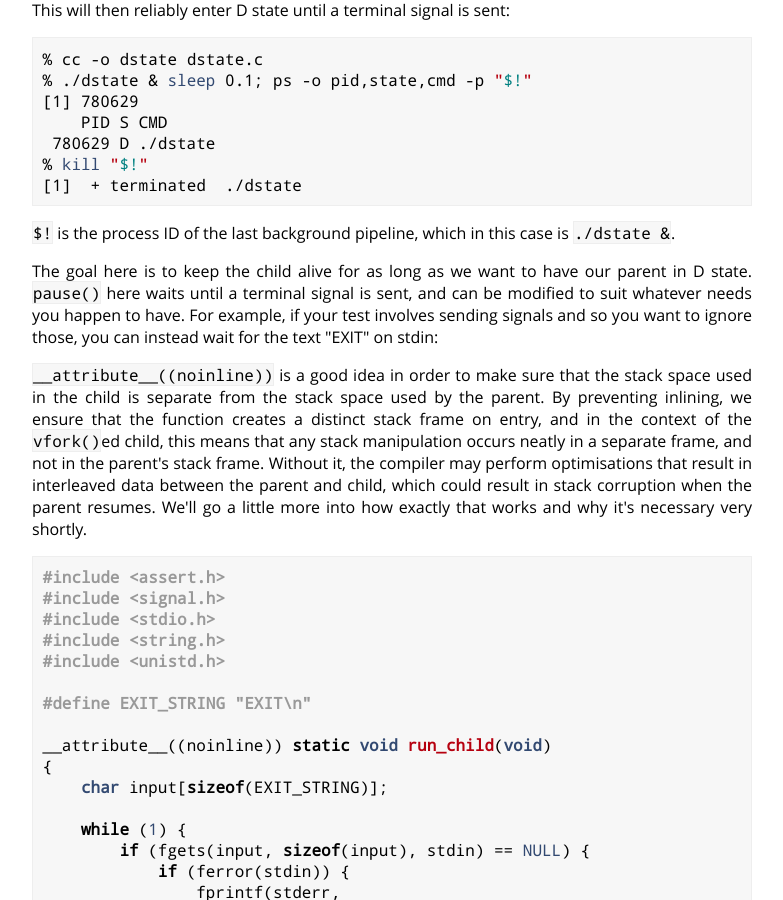
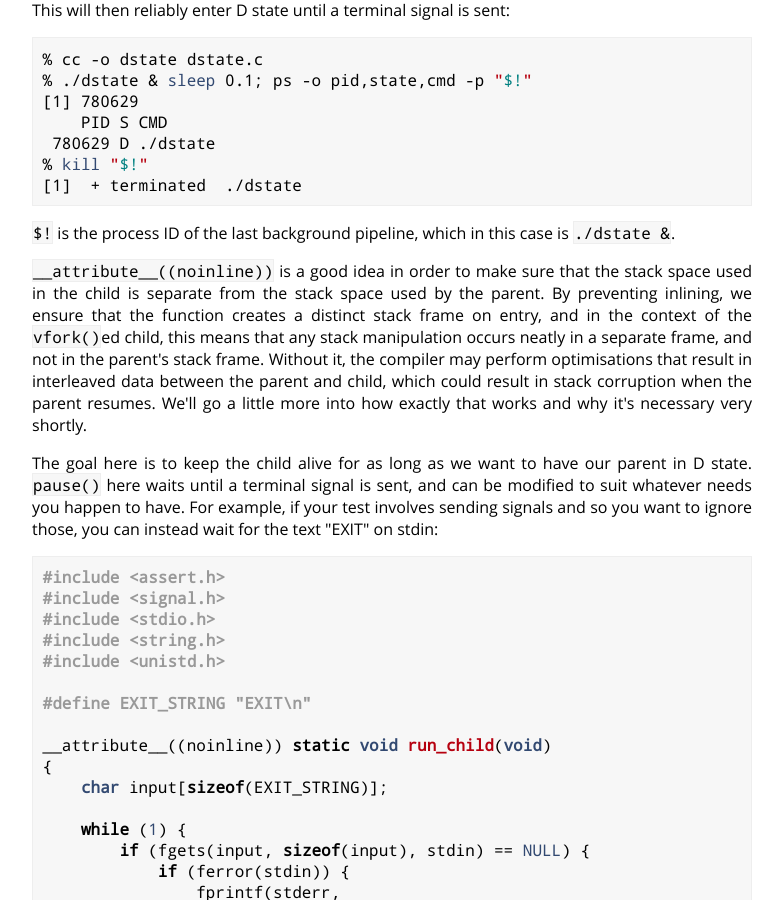
Before and after one commit to cdown/chrisdown.name, a Jekyll site: the page built from _posts/2024-02-05-reliably-creating-d-state-processes-on-demand.md, in a window 1280 px wide and 900 px high, scrolled down 4188 px. Shown: the whole window, without its empty margins (248-1031 px from the left). Built offline with Jekyll 4.4.1, drawn with Linux system fonts in a browser that asks for light colours; a script that is not in the unit is left out; part of the change alters nothing that is shown.

```diff
--- a/_posts/2024-02-05-reliably-creating-d-state-processes-on-demand.md
+++ b/_posts/2024-02-05-reliably-creating-d-state-processes-on-demand.md
@@ -279,12 +279,6 @@ This will then reliably enter D state until a terminal signal is sent:
 `$!` is the process ID of the last background pipeline, which in this case is
 `./dstate &`.
 
-The goal here is to keep the child alive for as long as we want to have our
-parent in D state. `pause()` here waits until a terminal signal is sent, and
-can be modified to suit whatever needs you happen to have. For example, if your
-test involves sending signals and so you want to ignore those, you can instead
-wait for the text "EXIT" on stdin:
-
 `__attribute__((noinline))` is a good idea in order to make sure that
 the stack space used in the child is separate from the stack space used by the
 parent. By preventing inlining, we ensure that the function creates a distinct
@@ -294,6 +288,12 @@ parent's stack frame. Without it, the compiler may perform optimisations that
 result in interleaved data between the parent and child, which could result in
 stack corruption when the parent resumes. We'll go a little more into how
 exactly that works and why it's necessary very shortly.
+
+The goal here is to keep the child alive for as long as we want to have our
+parent in D state. `pause()` here waits until a terminal signal is sent, and
+can be modified to suit whatever needs you happen to have. For example, if your
+test involves sending signals and so you want to ignore those, you can instead
+wait for the text "EXIT" on stdin:
 
 {% highlight c %}
 #include <assert.h>
```
